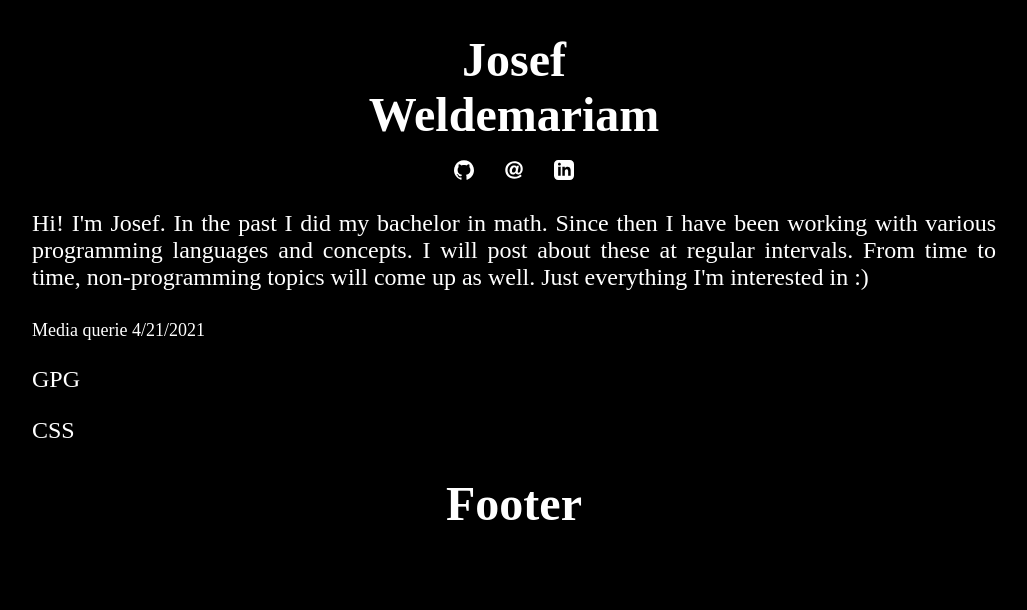
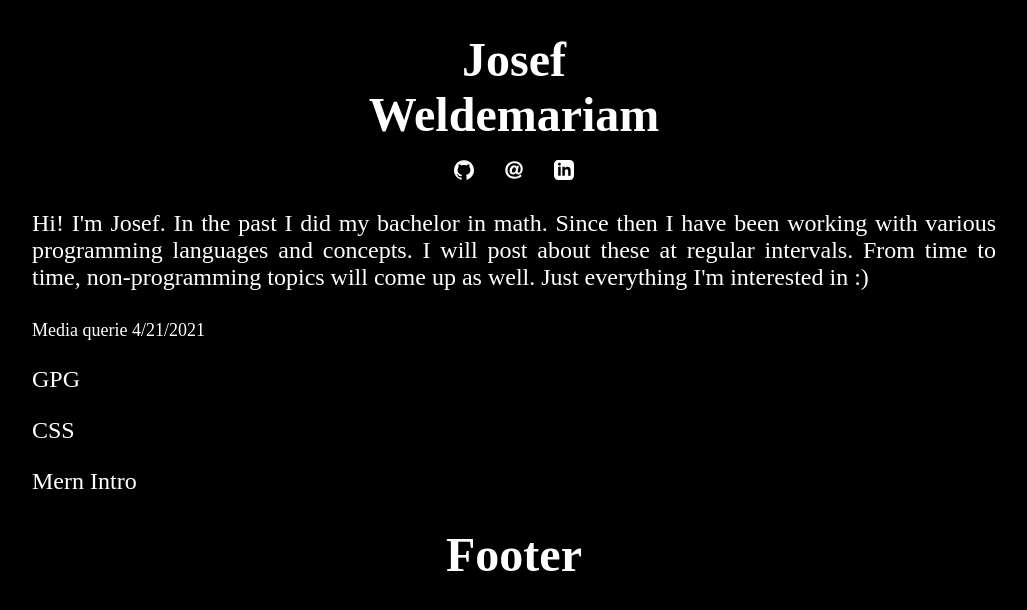
Before and after one commit to Jo-bot86/blog, a React (Create React App) app: page / in a window 1280 px wide. Shown: the top 610 px of the page, without its empty margins (126-1153 px from the left). Built offline with nearby package versions, Linux system fonts and the light colour scheme.

Commit message:
clean up

```diff
--- a/public/index.html
+++ b/public/index.html
@@ -10,7 +10,7 @@
   <title>Joe's Blog</title>
 </head>
 
-<body style="background-color: black;">
+<body style="background-color: black">
   <noscript>You need to enable JavaScript to run this app.</noscript>
   <div id="root"></div>
 
--- a/src/App.js
+++ b/src/App.js
@@ -9,6 +9,7 @@ import Homepage from './components/pages/homepage';
 import MediaQuerie from './components/pages/mediaQuerie';
 import GPG from './components/pages/gpg';
 import CSS from './components/pages/css';
+import Intro from './components/pages/MERN/intro';
 
 
 
@@ -39,6 +40,11 @@ export default function App() {
 
         <Route exact path="/css" component={CSS} />
 
+        <p>
+          <Link to="/mern-intro" style={{ textDecoration: "none", color: "white" }}>Mern Intro</Link>
+        </p>
+
+        <Route exact path="/mern-intro" component={Intro} />
 
 
         <Footer />
```
Also changed, not shown: 1 other file (tests, documents, lock files or other folders).
